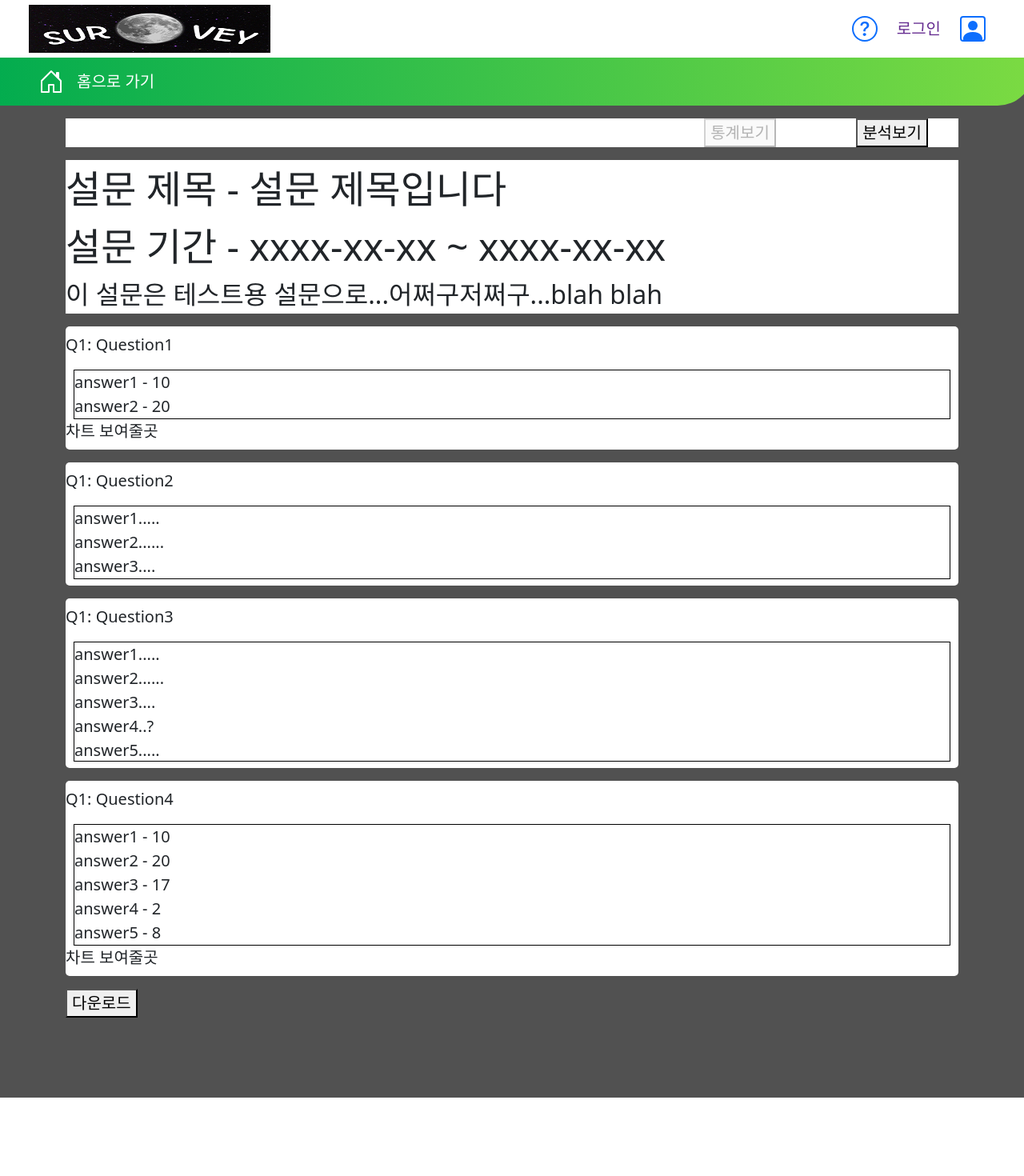
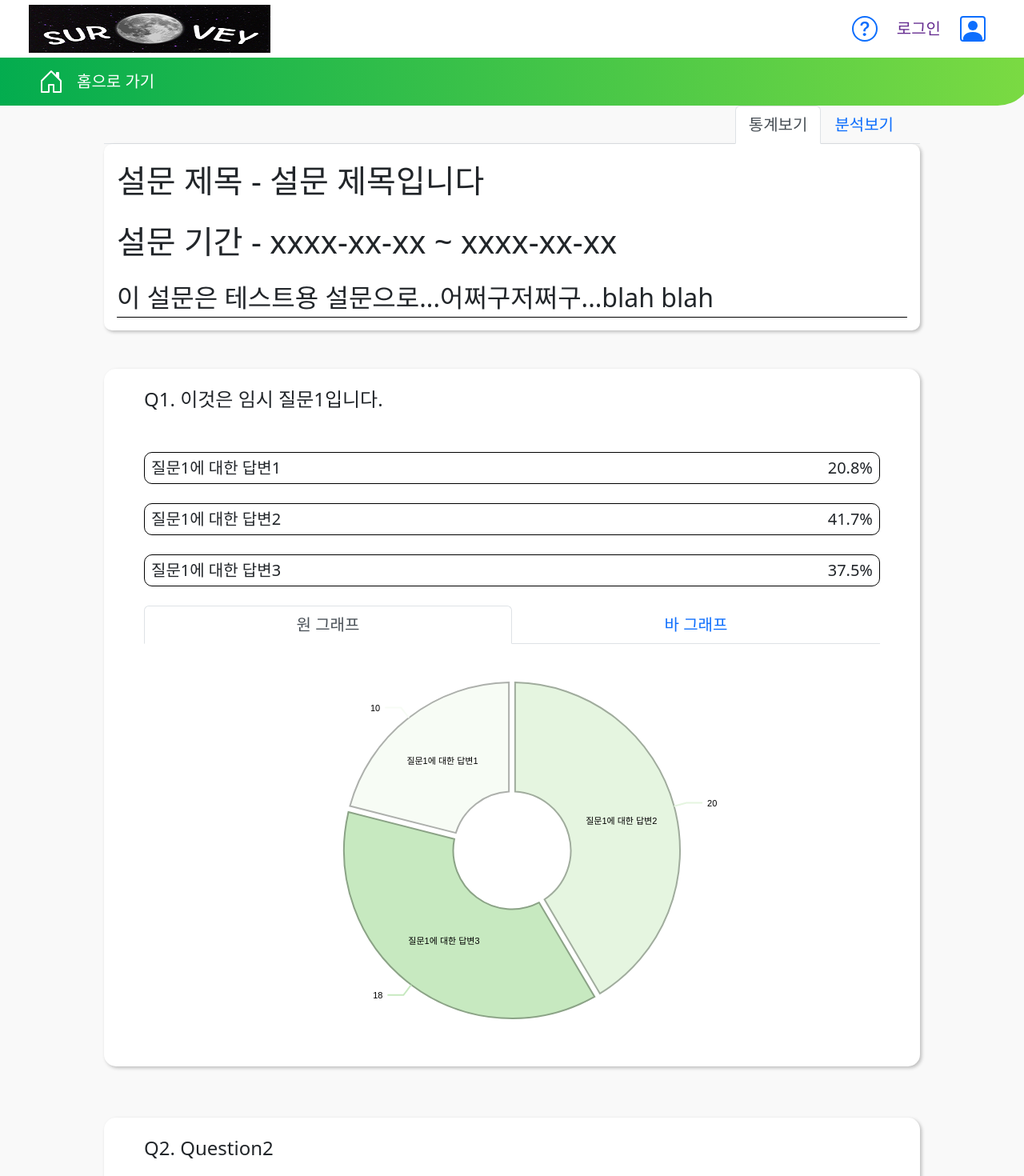
Before and after one commit to dntjr41/Chatbot_Lab, a React (Create React App) app: page /survey-result/statistic in a window 1280 px wide. Shown: the top 1470 px of the page at 80% size. Before the commit the page ends 1372 px from the top, so only its background shows below. Built offline with nearby package versions, Linux system fonts and the light colour scheme.

Commit message:
설문 결과 페이지 UI

```diff
--- a/src/components/SurveyResult/StatisticCardList.js
+++ b/src/components/SurveyResult/StatisticCardList.js
@@ -9,13 +9,18 @@ import '../../css/SurveyResultPage.css'
 //   └응답 카드 컴포넌트(유형별 다른 컴포넌트)
 
 const StatisticCardList = function () {
-    const statCardList = useSelector(state => state.surveyStatistic.answerStatList);
+    const statCardList = useSelector(state => state.surveyResult.surveyStatistic);
+
+    const downloadStat = () => {
+        alert("다운로드 csv파일");
+    }
 
     return (
-        <div className="survey-result-statlist">
+        <>
+            <div className="survey-result-statlist-layout">
                 {
                     statCardList.map((statCard, listIdx) => {
-                    if (statCard.type === "choice") {
+                        if (statCard.type === 1) {
                             return <ChoiceStat statCard={statCard} key={listIdx} />
                         }
                         else {
@@ -23,8 +28,14 @@ const StatisticCardList = function () {
                         }
                     })
                 }
-            <button type="button">다운로드</button>
+
             </div>
+            <div className="text-center my-5">
+                <button className="survey-result-download fs-2" type="button" onClick={downloadStat}>다운로드</button>
+            </div>
+
+        </>
+
     )
 }
 
--- a/src/components/SurveyResult/StatisticCards/ChoiceStat.js
+++ b/src/components/SurveyResult/StatisticCards/ChoiceStat.js
@@ -1,17 +1,26 @@
+import { Col, Stack } from "react-bootstrap";
+import StatisticChart from "./StatisticChart";
 // 응답 카드 컴포넌트(객관식)
 
 const ChoiceStat = function ({ statCard }) {
+    let total = 0;
+    total = statCard.answers.reduce(function add(sum, answer) {
+        return sum + answer.cnt;
+    }, 0);
+
     return (
-        <div className="survey-result-stat py-2 my-3">
-            <p>Q1: {statCard.title}</p>
-            <div className="survey-result-chans">
-                {
-                    statCard.answers.map((answer, ansIdx) => {
-                        return <div key={ansIdx}>{answer.answer} - {answer.cnt} < br /></div>
-                    })
-                }
-            </div>
-            <div>차트 보여줄곳</div>
+        <div className="survey-result-stat">
+            <Col className="mb-5 fs-4">Q{statCard.questionOrder}. {statCard.title}</Col>
+            {
+                statCard.answers.map((answer, answerIdx) =>
+                    <Stack className="survey-result-choiceAnswer mb-4 fs-5" key={answerIdx} direction="horizontal">
+                        <div className="survey-result-choiceBar" style={{ width: "inherit*" + (answer.cnt / total * 100) + "%" }} />
+                        <div>{answer.value}</div>
+                        <div className="ms-auto">{(answer.cnt / total * 100).toFixed(1) + "%"}</div>
+                    </Stack>
+                )
+            }
+            <StatisticChart data={statCard.answers} />
         </div>
     )
 }
--- /dev/null
+++ b/src/components/SurveyResult/StatisticCards/StatisticChart.js
@@ -0,0 +1,101 @@
+import { ResponsivePie } from '@nivo/pie'
+import { ResponsiveBar } from '@nivo/bar'
+import { Tab, Tabs } from 'react-bootstrap';
+
+const StatisticChart = function ({ data }) {
+
+    const pieChart = (
+        <ResponsivePie
+            data={data}
+            id={"value"}
+            value={"cnt"}
+            margin={{ top: 40, right: 80, bottom: 40, left: 80 }}
+            sortByValue={true}
+            innerRadius={0.35}
+            padAngle={2}
+            activeOuterRadiusOffset={8}
+            colors={{ scheme: 'greens' }}
+            borderWidth={2}
+            borderColor={{
+                from: 'color',
+                modifiers: [
+                    [
+                        'darker',
+                        '1'
+                    ]
+                ]
+            }}
+            arcLinkLabel="value"
+            arcLinkLabelsTextColor="#000000"
+            arcLinkLabelsStraightLength={20}
+            arcLinkLabelsThickness={2}
+            arcLinkLabelsColor={{ from: 'color', modifiers: [] }}
+            arcLabel="id"
+            arcLabelsTextColor="#000000"
+        />
+    )
+
+    const barChart = (
+        <ResponsiveBar
+            data={data}
+            keys={[
+                "cnt"
+            ]}
+            indexBy={"value"}
+            margin={{ top: 40, right: 200, bottom: 40, left: 200 }}
+            padding={0.3}
+            valueScale={{ type: 'linear' }}
+            indexScale={{ type: 'band', round: true }}
+            colors={{ scheme: 'greens' }}
+            colorBy="indexValue"
+            borderWidth={1}
+            borderColor={{
+                from: 'color',
+                modifiers: [
+                    [
+                        'darker',
+                        1.6
+                    ]
+                ]
+            }}
+            axisTop={null}
+            axisRight={null}
+            axisBottom={{
+                tickSize: 5,
+                tickPadding: 5,
+                tickRotation: 0,
+                legend: '답변',
+                legendPosition: 'middle',
+                legendOffset: 35
+            }}
+            axisLeft={null}
+            labelSkipWidth={12}
+            labelSkipHeight={12}
+            labelTextColor="black"
+            role="application"
+            ariaLabel="Nivo bar chart demo"
+            barAriaLabel={function (e) { return e.id + ": " + e.formattedValue + " in country: " + e.indexValue }}
+        />
+    )
+    return (
+        <>
+            <Tabs
+                defaultActiveKey="pie-chart"
+                id="chart"
+                className="mb-2"
+                fill
+            >
+                <Tab eventKey="pie-chart" title="원 그래프"
+                    style={{ height: "500px" }}>
+                    {pieChart}
+                </Tab>
+                <Tab eventKey="bar-chart" title="바 그래프"
+                    style={{ height: "500px" }}>
+                    {barChart}
+                </Tab>
+            </Tabs>
+        </>
+    )
+}
+
+export default StatisticChart;
--- a/src/components/SurveyResult/StatisticCards/SubjectiveStat.js
+++ b/src/components/SurveyResult/StatisticCards/SubjectiveStat.js
@@ -1,13 +1,15 @@
 // 응답 카드 컴포넌트(주관식)
+
+import { Col } from "react-bootstrap";
 
 const SubjectiveStat = function ({ statCard }) {
     return (
-        <div className="survey-result-stat py-2 my-3">
-            <p>Q1: {statCard.title}</p>
-            <div className="survey-result-subans">
+        <div className="survey-result-stat">
+            <Col className="mb-5 fs-4">Q{statCard.questionOrder}. {statCard.title}</Col>
+            <div className="survey-result-subjectiveAnswer mb-4 fs-5">
                 {
-                    statCard.answers.map((answer, ansIdx) => {
-                        return <div key={ansIdx}>{answer} < br /></div>
+                    statCard.answers.map((answer, answerIdx) => {
+                        return <div className="py-1" key={answerIdx}>{answer.value} < br /></div>
                     })
                 }
             </div>
--- a/src/css/SurveyResultPage.css
+++ b/src/css/SurveyResultPage.css
@@ -1,33 +1,65 @@
 /* 결과 분석 페이지에서 쓰일 css */
 .survey-result-layout {
     padding-bottom: 100px;
-    background: #515151;
-}
-
-.survey-result-tab {
-    background: white;
+    /* background: linear-gradient(264.61deg, #87DF41 -9.34%, #00AB4F 101.57%); */
+    background: #F9F9F9
 }
 
 .survey-result-info {
-    background: white;
-    font-size: 48px;
+    border-radius: 10px;
+    margin: 0px 3rem 3rem;
+    padding: 20px 50px;
+    background-color: white;
+    box-shadow: 2px 2px 4px rgba(0, 0, 0, 0.25);
 }
 
-.survey-result-statlist {}
+.survey-result-bottomLine {
+    border-bottom: 1px black solid;
+}
+
+.survey-result-statlist-layout {}
+
+.survey-result-download {
+    /* background-color: #662D91; */
+    background-color: #00AB4F;
+    border: 1px solid #00AB4F;
+    text-align: center;
+    width: 160px;
+    height: 60px;
+    border-radius: 15px;
+    color: white;
+}
 
 .survey-result-stat {
-    background: white;
-    border-radius: 5px;
+    border-radius: 15px;
+    margin: 0px 3rem 4rem;
+    padding: 20px 50px;
+    background-color: white;
+    box-shadow: 2px 2px 4px rgba(0, 0, 0, 0.25);
 }
 
-.survey-result-chans {
-    margin: 0px 10px;
-    border: 1px solid black;
+.survey-result-choiceBar {
+    position: absolute;
+    margin-left: -10px;
+    height: 40px;
+    background: #00AB4F;
+    border-radius: 10px;
+    opacity: 0.3;
 }
 
-.survey-result-subans {
-    margin: 0px 10px;
-    border: 1px solid black;
+.survey-result-choiceAnswer {
+    position: relative;
+    border: 1px solid #000000;
+    border-radius: 10px;
+    width: 100%;
+    padding: 4px 8px;
+}
+
+.survey-result-subjectiveAnswer {
+    position: relative;
+    border: 1px solid #000000;
+    width: 100%;
+    padding: 4px 8px;
     max-height: 150px;
     overflow-y: auto;
 }
--- a/src/modules/store.js
+++ b/src/modules/store.js
@@ -2,12 +2,12 @@ import { configureStore, combineReducers } from "@reduxjs/toolkit";
 import createSurveyReducer from "./createSurveySlice";
 import responseSurveyReducer from "./responseSurveySlice";
 import questionnairesReducer from "./questionnairesSlice";
-import surveyStatReducer from "./surveyStatSlice";
+import surveyResultReducer from "./surveyResultSlice";
 
 const rootReducer = combineReducers({
     createSurvey: createSurveyReducer,  // 설문 제작 slice
     questionnairesReducer: questionnairesReducer,
-    surveyStatistic: surveyStatReducer,  // 설문 결과 slice
+    surveyResult: surveyResultReducer,  // 설문 결과 slice
     responseSurvey: responseSurveyReducer,
 })
 
--- /dev/null
+++ b/src/modules/surveyResultSlice.js
@@ -0,0 +1,74 @@
+import { createSlice } from '@reduxjs/toolkit'
+
+// 설문 제목, 설문 부연설명, 설문 기간(start, end), 응답정보 배열(유형, 질문, 응답들)
+const surveyResultState = {
+    surveyId: 1,
+    surveyTitle: "설문 제목입니다",
+    surveyContent: "이 설문은 테스트용 설문으로...어쩌구저쩌구...blah blah",
+    surveyTime: { start: "xxxx-xx-xx", end: "xxxx-xx-xx" },
+    surveyStatistic: [
+        {
+            questionId: 1, // 질문ID
+            questionOrder: 1, // 질문 순서
+            // 질문 유형ID 1: 객관식, 2: 객관식 이미지, 3: 드롭다운, 4: 주관식, 5: 감정바, 6: 날짜, 7: 시간 8: 동영상
+            type: 1,
+            title: "이것은 임시 질문1입니다.", // 질문 내용
+            answers: [
+                { answerId: 1, answerOrder: 1, value: "질문1에 대한 답변1", cnt: 10 },
+                { answerId: 2, answerOrder: 2, value: "질문1에 대한 답변2", cnt: 20 },
+                { answerId: 3, answerOrder: 3, value: "질문1에 대한 답변3", cnt: 18 }
+            ] // (객관식 해당)질문의 답변 배열
+        },
+        {
+            questionId: 2,
+            questionOrder: 2,
+            type: 4,
+            title: "Question2",
+            answers: [
+                { value: "answer1....." },
+                { value: "answer2....." },
+                { value: "answer3....." },
+            ]
+        },
+        {
+            questionId: 3,
+            questionOrder: 3,
+            type: 4,
+            title: "Question3",
+            answers: [
+                { value: "answer1..??" },
+                { value: "answer2....." },
+                { value: "answer3....." },
+                { value: "answer4....." },
+                { value: "answer5" },
+                { value: "answer6..." },
+                { value: "answer7....." },
+                { value: "answer8.....!!" },
+                { value: "answer9....." },
+                { value: "answer10....." },
+            ]
+        },
+        {
+            questionId: 4,
+            questionOrder: 4,
+            type: 1,
+            title: "Question4",
+            answers: [
+                { answerId: 4, answerOrder: 1, value: "answer1.....", cnt: 21 },
+                { answerId: 5, answerOrder: 2, value: "answer2.....", cnt: 30 },
+            ]
+        }
+    ],
+    surveyAnalysis: null,
+}
+
+const surveyResultSlice = createSlice({
+    name: 'surveyStatState',
+    initialState: surveyResultState,
+    reducers: {
+    }
+});
+
+// export const { } = surveyResultSlice.actions;
+
+export default surveyResultSlice.reducer;
--- a/src/modules/surveyStatSlice.js
+++ /dev/null
@@ -1,69 +0,0 @@
-import { createSlice } from '@reduxjs/toolkit'
-
-// 설문 제목, 설문 부연설명, 설문 기간(start, end), 응답정보 배열(유형, 질문, 응답들)
-const surveyStatState = {
-    surveyTitle: "설문 제목입니다",
-    surveyContent: "이 설문은 테스트용 설문으로...어쩌구저쩌구...blah blah",
-    surveyTime: { start: "xxxx-xx-xx", end: "xxxx-xx-xx" },
-    answerStatList: [
-        {
-            type: "choice",
-            title: "Question1",
-            answers: [
-                { answer: "answer1", cnt: 10 },
-                { answer: "answer2", cnt: 20 }
-            ]
-        },
-        {
-            type: "subjective",
-            title: "Question2",
-            answers: [
-                "answer1.....",
-                "answer2......",
-                "answer3...."
-            ]
-        },
-        {
-            type: "subjective",
-            title: "Question3",
-            answers: [
-                "answer1.....",
-                "answer2......",
-                "answer3....",
-                "answer4..?",
-                "answer5.....",
-                "answer6......",
-                "answer7....",
-                "answer8..?",
-                "answer9.....",
-                "answer10......",
-                "answer11....",
-                "answer12..?",
-            ]
-        },
-        {
-            type: "choice",
-            title: "Question4",
-            answers: [
-                { answer: "answer1", cnt: 10 },
-                { answer: "answer2", cnt: 20 },
-                { answer: "answer3", cnt: 17 },
-                { answer: "answer4", cnt: 2 },
-                { answer: "answer5", cnt: 8 }
-            ]
-        }
-    ]
-}
-
-const surveyStatSlice = createSlice({
-    name: 'surveyStatState',
-    initialState: surveyStatState,
-    reducers: {
-        EXAMPLE: (state, action) => {
-        }
-    }
-});
-
-export const { EXAMPLE } = surveyStatSlice.actions;
-
-export default surveyStatSlice.reducer;
--- a/src/pages/SurveyResultPage.js
+++ b/src/pages/SurveyResultPage.js
@@ -3,7 +3,7 @@ import StatisticCardList from "../components/SurveyResult/StatisticCardList";
 
 import '../css/SurveyResultPage.css'
 
-import { Row, Col, Container } from "react-bootstrap";
+import { Row, Col, Container, Tabs, Tab, Nav } from "react-bootstrap";
 import { useSelector } from "react-redux";
 import { useState } from "react";
 
@@ -17,13 +17,9 @@ import { useState } from "react";
 // └결과 분석 컴포넌트
 
 const SurveyResult = function () {
-    const surveyTitle = useSelector(state => state.surveyStatistic.surveyTitle);
-    const surveyContent = useSelector(state => state.surveyStatistic.surveyContent);
-    const surveyTime = useSelector(state => state.surveyStatistic.surveyTime);
-
-    console.log(surveyTitle);
-    console.log(surveyContent);
-    console.log(surveyTime);
+    const surveyTitle = useSelector(state => state.surveyResult.surveyTitle);
+    const surveyContent = useSelector(state => state.surveyResult.surveyContent);
+    const surveyTime = useSelector(state => state.surveyResult.surveyTime);
 
     const [isStat, setIsStat] = useState(true);
     const [isAnaly, setIsAnaly] = useState(false);
@@ -43,25 +39,36 @@ const SurveyResult = function () {
             <Header />
 
             <Container>
-                <div className="survey-result-tab my-3">
-                    <Row className="text-center">
-                        <Col md={{ offset: 8, span: 2 }}><button type="button" onClick={showStat} disabled={isStat}>통계보기</button></Col>
-                        <Col md={2}><button type="button" onClick={showAnaly} disabled={isAnaly}>분석보기</button></Col>
-                    </Row>
-                </div>
-                <div className="survey-result-info my-3">
-                    <Row><Col>설문 제목 - {surveyTitle}</Col></Row>
-                    <Row><Col>설문 기간 - {surveyTime.start} ~ {surveyTime.end}</Col></Row>
-                    <Row style={{ fontSize: "32px" }}><Col>{surveyContent}</Col></Row>
-                </div>
-
-                <div>
-                    {isStat && <StatisticCardList />}
-                    {isAnaly && <h1>분석 화면</h1>}
-                </div>
+                <Tab.Container
+                    defaultActiveKey="statistic"
+                    id="result-tab"
+                    fill
+                >
+                    <Nav className="justify-content-end mx-5 px-3" variant="tabs">
+                        <Nav.Item>
+                            <Nav.Link eventKey="statistic">통계보기</Nav.Link>
+                        </Nav.Item>
+                        <Nav.Item>
+                            <Nav.Link eventKey="analysis">분석보기</Nav.Link>
+                        </Nav.Item>
+                    </Nav>
+                    <div className="survey-result-info p-3 fs-1">
+                        <Col className="mb-3">설문 제목 - {surveyTitle}</Col>
+                        <Col className="mb-3">설문 기간 - {surveyTime.start} ~ {surveyTime.end}</Col>
+                        <Col className="survey-result-bottomLine fs-2">{surveyContent}</Col>
+                    </div>
+                    <Tab.Content>
+                        <Tab.Pane eventKey="statistic">
+                            <StatisticCardList />
+                        </Tab.Pane>
+                        <Tab.Pane eventKey="analysis">
+                            <h1>분석 화면</h1>
+                        </Tab.Pane>
+                    </Tab.Content>
+                </Tab.Container>
             </Container>
 
-        </div>
+        </div >
     )
 }
 
```
Lines whose indentation alone changed are shown as unchanged.
